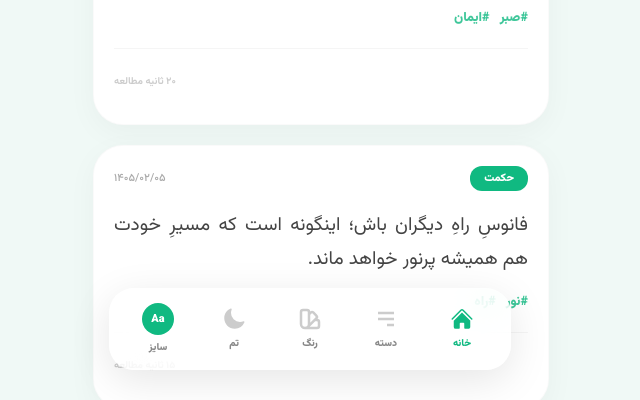
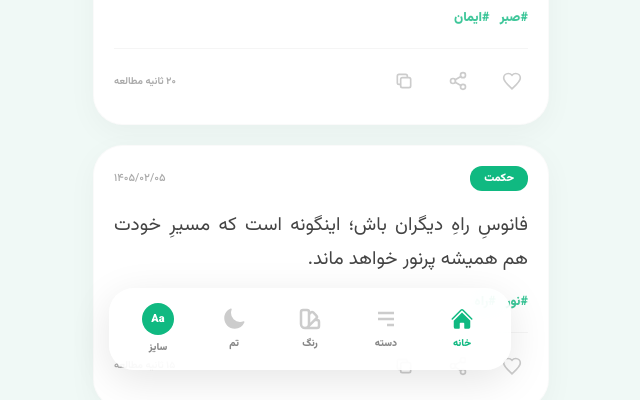
Before and after one commit to fnoos/app, a Next.js app: page / in a window 1280 px wide. Shown: the part 400-800 px from the top of the page, without its empty margins (319-959 px from the left). Built offline with nearby package versions, Linux system fonts and the light colour scheme; a small style sheet from the web is missing.

Commit message:
fix: navigation alignment and smooth scroll

```diff
--- a/app/page.tsx
+++ b/app/page.tsx
@@ -53,12 +53,13 @@ export default function FanoosApp() {
   return (
     <main style={{
       minHeight: '100vh', backgroundColor: currentBg, transition: '0.4s', direction: 'rtl',
-      fontFamily: '"Vazirmatn", sans-serif'
+      fontFamily: '"Vazirmatn", sans-serif', WebkitFontSmoothing: 'antialiased'
     }}>
 
       <style>{`
         @import url('https://fonts.googleapis.com/css2?family=Vazirmatn:wght@400;500;700;900&display=swap');
         ::-webkit-scrollbar { display: none; }
+        html { scroll-behavior: smooth; -webkit-overflow-scrolling: touch; }
       `}</style>
 
       {openDrawer && <div onClick={() => setOpenDrawer(null)} style={{ position: 'fixed', inset: 0, zIndex: 10, backgroundColor: 'rgba(0,0,0,0.1)', backdropFilter: 'blur(2px)' }} />}
@@ -67,10 +68,8 @@ export default function FanoosApp() {
         <h1 style={{ fontFamily: '"Vazirmatn", sans-serif', color: themeColor, fontSize: '45px', fontWeight: '900', margin: 0 }}>فـانـوس</h1>
       </div>
 
-      {/* تغییر مهم: عرض 100٪ و پدینگ کمتر برای لبه‌به‌لبه شدن */}
       <div style={{ padding: '20px 12px', display: 'flex', flexDirection: 'column', gap: '20px', paddingBottom: '160px', maxWidth: '480px', margin: '0 auto', width: '100%', boxSizing: 'border-box' }}>
 
-        {/* بخش جستجو - اصلاح شد */}
         <div style={{ position: 'relative', marginBottom: '10px' }}>
           <input
             type="text"
@@ -87,7 +86,7 @@ export default function FanoosApp() {
               fontFamily: 'inherit',
               outline: 'none',
               boxShadow: isDarkMode ? 'none' : '0 10px 30px rgba(0,0,0,0.03)',
-              border: searchQuery ? `1.5px solid ${themeColor}` : '1.5px solid transparent', // اینجا فقط یک border داریم
+              border: searchQuery ? `1.5px solid ${themeColor}` : '1.5px solid transparent',
               transition: '0.3s',
               boxSizing: 'border-box'
             }}
@@ -129,7 +128,8 @@ export default function FanoosApp() {
         )}
       </div>
 
-      <div style={{ position: 'fixed', bottom: '30px', left: '50%', transform: 'translateX(-50%)', width: '90%', maxWidth: '380px', zIndex: 20 }}>
+      {/* اصلاح منو: تراز وسط و منطق رنگ */}
+      <div style={{ position: 'fixed', bottom: '30px', left: '0', right: '0', margin: '0 auto', width: '90%', maxWidth: '380px', zIndex: 20 }}>
 
         <div style={{
           width: '280px', margin: '0 auto 15px',
@@ -175,7 +175,7 @@ export default function FanoosApp() {
           {openDrawer === 'color' && (
             <div style={{ display: 'flex', justifyContent: 'center', flexWrap: 'wrap', gap: '12px', padding: '10px 0 20px' }}>
               {colors.map(c => (
-                <div key={c.main} onClick={() => {setThemeColor(c.main); setBgColor(c.bg); setActiveTab('color'); setOpenDrawer(null)}}
+                <div key={c.main} onClick={() => {setThemeColor(c.main); setBgColor(c.bg); setOpenDrawer(null)}}
                   style={{ width: '38px', height: '38px', borderRadius: '12px', backgroundColor: c.main, cursor: 'pointer', transition: '0.3s' }}
                 />
               ))}
@@ -184,7 +184,7 @@ export default function FanoosApp() {
         </div>
 
         <nav style={{
-          backgroundColor: isDarkMode ? 'rgba(30, 30, 30, 0.4)' : 'rgba(255, 255, 255, 0.7)',
+          backgroundColor: isDarkMode ? 'rgba(30, 30, 30, 0.7)' : 'rgba(255, 255, 255, 0.85)',
           backdropFilter: 'blur(20px)', height: '80px', borderRadius: '25px', display: 'flex',
           justifyContent: 'space-around', alignItems: 'center', padding: '0 10px',
           boxShadow: '0 10px 40px rgba(0,0,0,0.1)', border: '1px solid rgba(255,255,255,0.2)', width: '100%'
@@ -199,9 +199,9 @@ export default function FanoosApp() {
             <span style={{...navText, color: (activeTab === 'cat' || openDrawer === 'cat') ? themeColor : '#888'}}>{selectedCategory && selectedCategory !== 'همه' ? selectedCategory : 'دسته'}</span>
           </div>
 
-          <div onClick={() => setOpenDrawer(openDrawer === 'color' ? null : 'color')} style={{ ...navItem, color: (activeTab === 'color' || openDrawer === 'color') ? themeColor : '#ccc' }}>
+          <div onClick={() => setOpenDrawer(openDrawer === 'color' ? null : 'color')} style={{ ...navItem, color: (openDrawer === 'color') ? themeColor : '#ccc' }}>
             <svg width="24" height="24" fill="none" stroke="currentColor" strokeWidth="2.5" viewBox="0 0 24 24"><path d="M7 21a4 4 0 01-4-4V5a2 2 0 012-2h4a2 2 0 012 2v12a4 4 0 01-4 4zm0 0h12a2 2 0 002-2v-4a2 2 0 00-2-2h-2.343M11 7.343l1.657-1.657a2 2 0 012.828 0l2.829 2.829a2 2 0 010 2.828l-8.486 8.485M7 17h.01"/></svg>
-            <span style={{...navText, color: (activeTab === 'color' || openDrawer === 'color') ? themeColor : '#888'}}>رنگ</span>
+            <span style={{...navText, color: (openDrawer === 'color') ? themeColor : '#888'}}>رنگ</span>
           </div>
 
           <div onClick={() => {setIsDarkMode(!isDarkMode); setOpenDrawer(null)}} style={{ ...navItem }}>
@@ -225,15 +225,17 @@ function PostCard({ post, index, fontSize, themeColor, isDarkMode, onTagClick }:
 
   return (
     <motion.article
-      initial={{ opacity: 0, y: 30 }} animate={{ opacity: 1, y: 0 }} transition={{ delay: index * 0.1 }}
-      onMouseEnter={() => setIsHovered(true)} onMouseLeave={() => setIsHovered(false)}
+      initial={{ opacity: 0, y: 20 }}
+      animate={{ opacity: 1, y: 0 }}
+      transition={{ delay: index * 0.05, duration: 0.4 }}
       style={{
         backgroundColor: isDarkMode ? '#1e1e1e' : 'white',
-        padding: '20px', // پدینگ کارت هم کمتر شد برای فضای بیشتر
+        padding: '20px',
         borderRadius: '30px', position: 'relative', overflow: 'hidden',
         border: isDarkMode ? '1px solid #333' : '1px solid rgba(0,0,0,0.02)',
-        boxShadow: isDarkMode ? '0 8px 30px rgba(0,0,0,0.2)' : '0 8px 30px rgba(0,0,0,0.04)', transition: '0.3s',
-        width: '100%', boxSizing: 'border-box'
+        boxShadow: isDarkMode ? '0 8px 30px rgba(0,0,0,0.2)' : '0 8px 30px rgba(0,0,0,0.04)',
+        width: '100%', boxSizing: 'border-box',
+        willChange: 'transform, opacity'
       }}
     >
       <div style={{ display: 'flex', justifyContent: 'space-between', alignItems: 'center', marginBottom: '18px' }}>
@@ -252,7 +254,7 @@ function PostCard({ post, index, fontSize, themeColor, isDarkMode, onTagClick }:
       </div>
 
       <div style={{ height: '45px', display: 'flex', alignItems: 'center', justifyContent: 'space-between', borderTop: isDarkMode ? '1px solid #333' : '1px solid #f5f5f5', marginTop: '10px', paddingTop: '10px' }}>
-        <div style={{ display: 'flex', gap: '22px', opacity: isHovered ? 1 : 0, transform: isHovered ? 'translateY(0)' : 'translateY(20px)', transition: 'all 0.5s cubic-bezier(0.175, 0.885, 0.32, 1.275)' }}>
+        <div style={{ display: 'flex', gap: '22px' }}>
           <button onClick={() => setIsLiked(!isLiked)} style={{ ...btnStyle, color: isLiked ? themeColor : '#ccc' }}>
              <svg width="20" height="20" fill={isLiked ? "currentColor" : "none"} stroke="currentColor" strokeWidth="2" viewBox="0 0 24 24"><path d="M12 21.35l-1.45-1.32C5.4 15.36 2 12.28 2 8.5 2 5.42 4.42 3 7.5 3c1.74 0 3.41.81 4.5 2.09C13.09 3.81 14.76 3 16.5 3 19.58 3 22 5.42 22 8.5c0 3.78-3.4 6.86-8.55 11.54L12 21.35z"/></svg>
           </button>
@@ -263,7 +265,7 @@ function PostCard({ post, index, fontSize, themeColor, isDarkMode, onTagClick }:
              <svg width="20" height="20" fill="none" stroke="currentColor" strokeWidth="2" viewBox="0 0 24 24"><path d="M8 16H6a2 2 0 01-2-2V6a2 2 0 012-2h8a2 2 0 012 2v2m-6 12h8a2 2 0 002-2v-8a2 2 0 00-2-2h-8a2 2 0 00-2 2v8a2 2 0 002 2z"/></svg>
           </button>
         </div>
-        <span style={{ color: '#aaa', fontSize: '10px', fontWeight: '700', opacity: isHovered ? 1 : 0.6, transition: '0.3s' }}>{post.readTime} مطالعه</span>
+        <span style={{ color: '#aaa', fontSize: '10px', fontWeight: '700' }}>{post.readTime} مطالعه</span>
       </div>
     </motion.article>
   );
```
